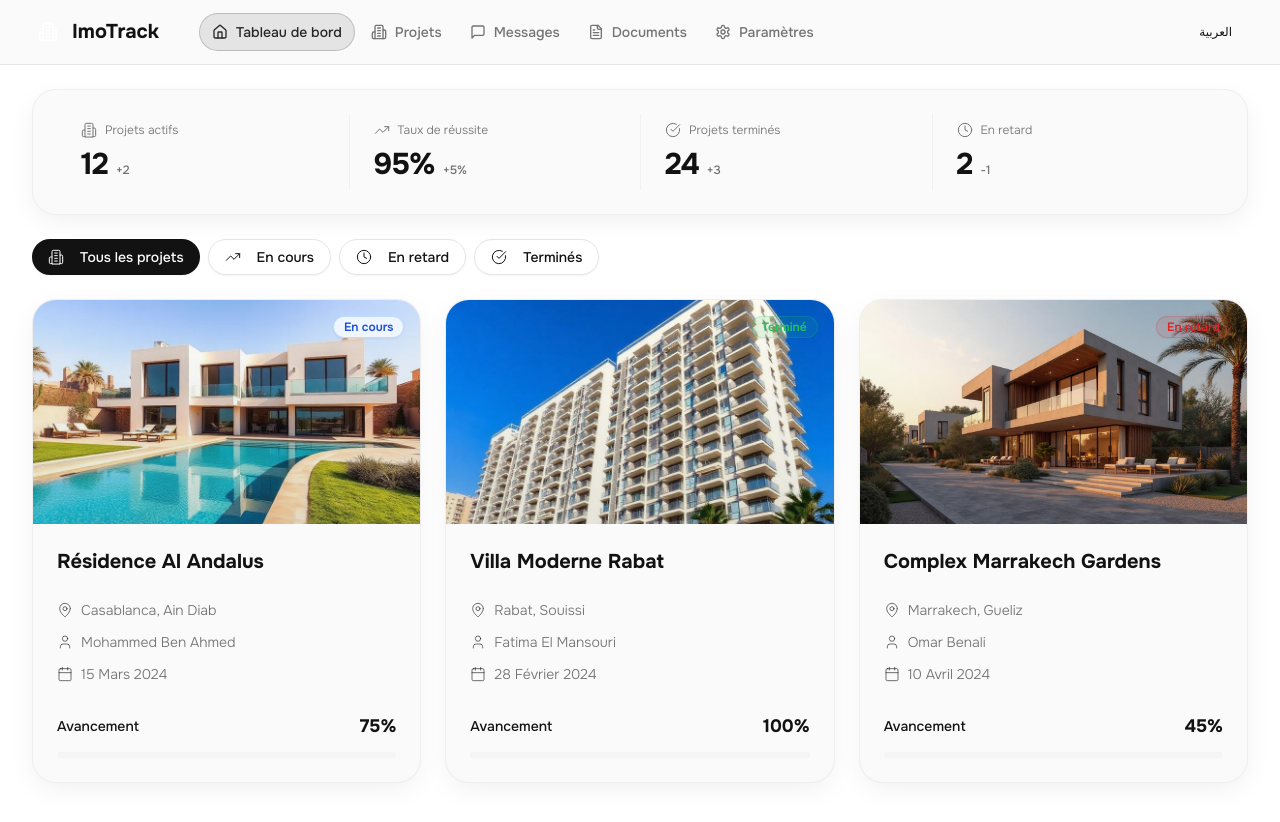
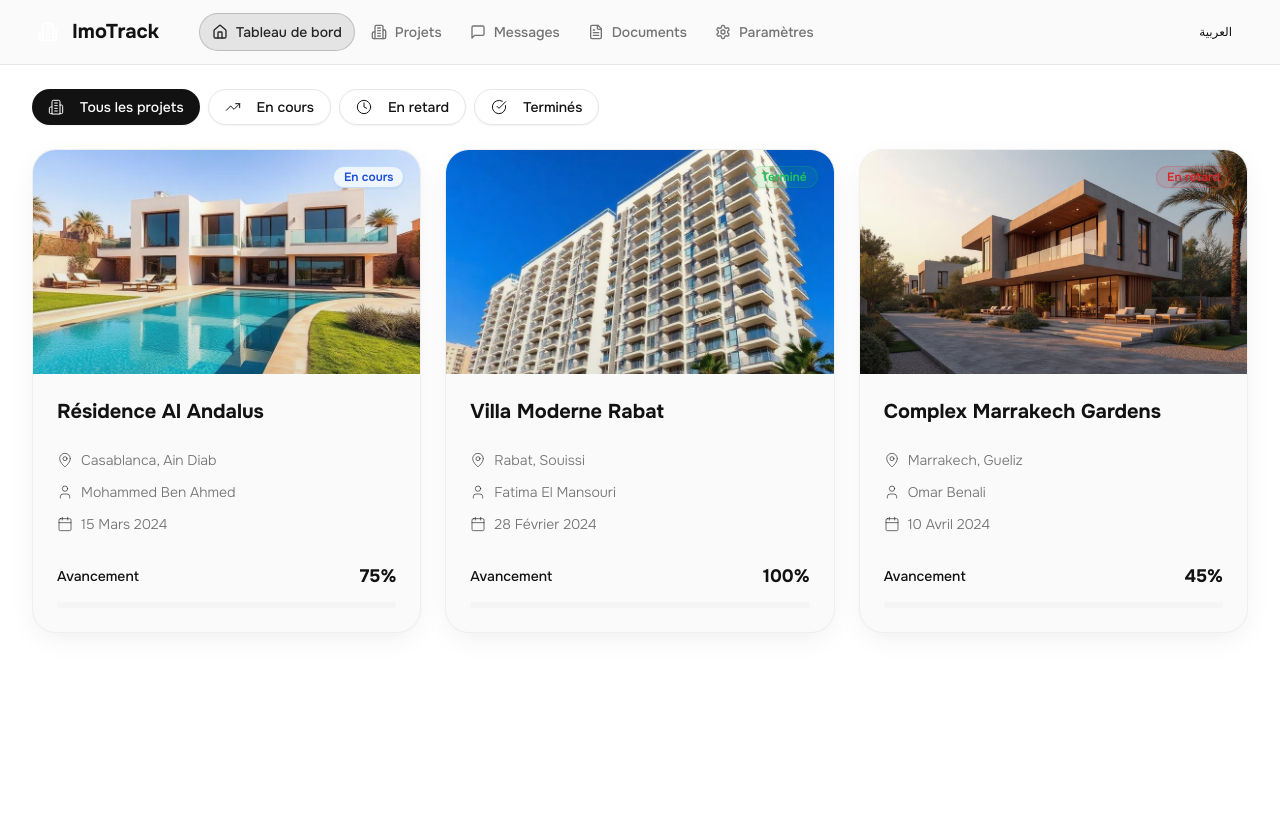
Before and after one commit to davidamelekhh/remix-of-aurapro, a React (Vite) app: page / in a window 1280 px wide. Shown: the top 822 px of the page. After the commit the page ends 800 px from the top, so only its background shows below. Built offline with nearby package versions, Linux system fonts and the light colour scheme.

Commit message:
Remove stats section

```diff
--- a/src/components/dashboard/Dashboard.tsx
+++ b/src/components/dashboard/Dashboard.tsx
@@ -74,45 +74,6 @@ export function Dashboard() {
   return (
     <div className="space-y-6 pb-8">
 
-      {/* Stats Overview - Horizontal Minimalist Design */}
-      <Card className="p-4 md:p-6">
-        <div className="grid grid-cols-2 md:grid-cols-4 divide-x divide-border/50">
-          {stats.map((stat, index) => (
-            <div
-              key={stat.name}
-              className={cn(
-                "px-4 md:px-6 py-2",
-                index === 0 && "pl-0",
-                index === stats.length - 1 && "pr-0"
-              )}
-            >
-              <div className="space-y-1">
-                <div className="flex items-center gap-2 mb-2">
-                  <stat.icon className="h-4 w-4 text-muted-foreground" strokeWidth={1.5} />
-                  <span className="text-xs text-muted-foreground font-light">
-                    {stat.name}
-                  </span>
-                </div>
-
-                <div className="flex items-baseline gap-2">
-                  <div className="text-2xl md:text-3xl font-bold text-foreground tracking-tight">
-                    {stat.value}
-                  </div>
-                  <div className={cn(
-                    "text-xs font-medium",
-                    stat.change.startsWith('+')
-                      ? "text-foreground/60"
-                      : "text-muted-foreground"
-                  )}>
-                    {stat.change}
-                  </div>
-                </div>
-              </div>
-            </div>
-          ))}
-        </div>
-      </Card>
-
       {/* Filters - Compact mobile layout */}
       <div className="flex flex-wrap gap-2">
         {filters.map((filter) => (
```
